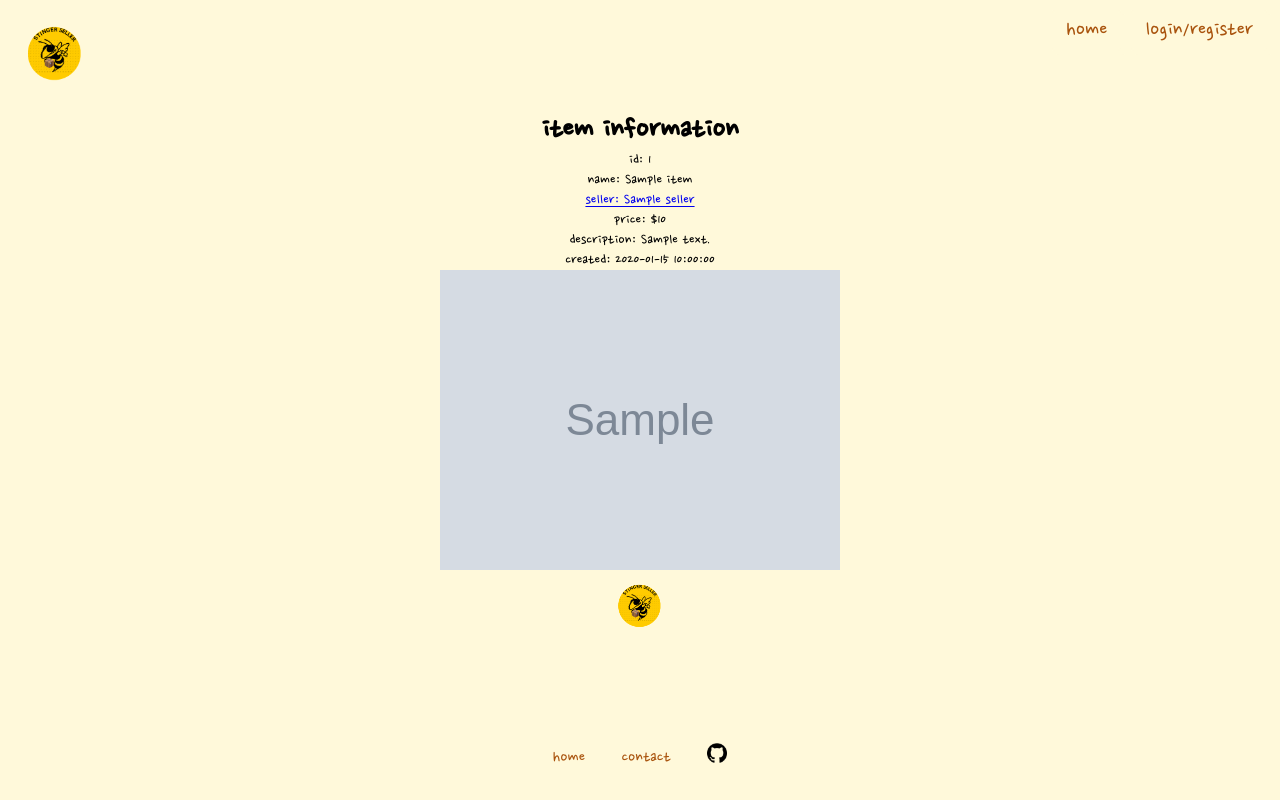
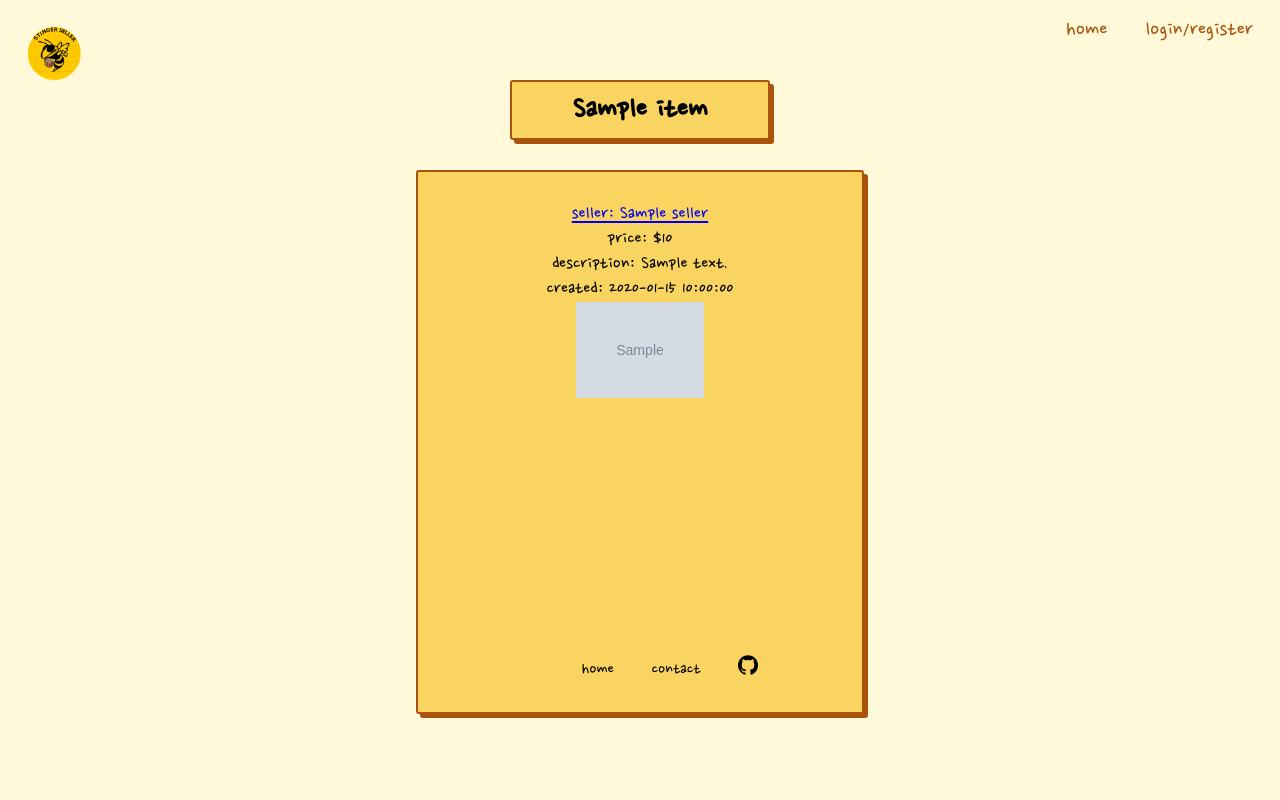
Before and after one commit to mika-okamoto/Stinger-Seller, a Flask app: template app/templates/item.html in a window 1280 px wide. Run offline with Flask 3, Linux system fonts and the light colour scheme; the template is opened without the code that fills it: most values are stand-ins (such as "Sample title", 1, 10 or a date in 2020); grey boxes marked "Sample" are stand-in pictures; parts of the project's set-up code (start-up, migrations or seed data) failed here and were passed over.

Commit message:
More styling

```diff
--- a/app/__init__.py
+++ b/app/__init__.py
@@ -7,16 +7,16 @@ import json
 
 from flask import Flask, render_template, send_from_directory, request, redirect, url_for, make_response, flash, g, jsonify
 
-import spacy
-from spacy import displacy
-import en_core_web_sm
+# import spacy
+# from spacy import displacy
+# import en_core_web_sm
 
 def create_app(test_config=None):
     users = {}
     payments = {}
 
     # activate spacy
-    nlp = spacy.load("en_core_web_sm")
+    # nlp = spacy.load("en_core_web_sm")
 
     # create and configure the app
     app = Flask(__name__, instance_relative_config=True)
--- a/app/static/css/index.css
+++ b/app/static/css/index.css
@@ -155,14 +155,17 @@
 
   .card-btn:hover {
     border: 2px solid var(--main-focus);
+    transition-duration: 200ms;
   }
 
   .card-btn:hover span {
     fill: var(--main-focus);
+    transition-duration: 200ms;
   }
 
   .card-img:hover {
     transform: scale(1.2);
+    transition-duration: 200ms;
   }
 
   /* .card-btn:active {
--- /dev/null
+++ b/app/static/css/item.css
@@ -0,0 +1,33 @@
+h1 {
+    position: relative;
+    top: -50px;
+    width: 20vw;
+    height: 6vh;
+    background-color: var(--main-color);
+    margin: 20px auto;
+    padding-top: 8px;
+    border: 2px solid var(--main-focus);
+    box-shadow: 4px 4px var(--main-focus);
+    border-radius: 3px;
+}
+
+.item-group {
+    position: relative;
+    top: -40px;
+    width: 30vw;
+    height: 60vh;
+    background-color: var(--main-color);
+    margin: 20px auto;
+    padding: 30px;
+    border: 2px solid var(--main-focus);
+    box-shadow: 4px 4px var(--main-focus);
+    border-radius: 3px;
+    font-size: var(--body-text);
+    overflow: hidden;
+    overflow-wrap: break-word;
+    hyphens: auto;
+}
+
+#item-img {
+    height: 20%;
+}
--- a/app/static/css/style.css
+++ b/app/static/css/style.css
@@ -60,13 +60,13 @@ li {
   box-shadow: 4px 4px var(--bg-color);
 }
 
-/* Change the color of links on hover */
 .top-bar a:hover {
   background-color: var(--main-color);
   color: var(--main-focus);
   border: 2px solid var(--main-focus);
   border-radius: 3px;
   box-shadow: 4px 4px var(--main-focus);
+  transition-duration: 200ms;
 }
 
 .logo-top {
@@ -90,7 +90,7 @@ li {
 
 /* Style the links inside the navigation bar */
 .bottom-bar a {
-  color: var(--main-focus);
+  color: black;
   text-align: center;
   padding: 5px 16px;
   text-decoration: none;
@@ -98,12 +98,11 @@ li {
   margin: auto;
 }
 
-/* Change the color of links on hover */
 .bottom-bar a:hover {
   color: var(--main-focus);
+  transition-duration: 200ms;
 }
 
-/* Add a color to the active/current link */
 .bottom-bar a.active {
   color: white;
 }
@@ -146,6 +145,11 @@ li {
   color: rgb(0, 0, 0);
 }
 
+.add:hover {
+  scale: 1.1;
+  transition-duration: 200ms;
+}
+
 .char1 { transform: rotate(-48deg); }
 .char2 { transform: rotate(-40deg); }
 .char3 { transform: rotate(-32deg); }
@@ -182,4 +186,5 @@ li {
 
 .checkbox-input:checked ~ .checkbox-text {
   font-weight: bold;
+  text-decoration: underline;
 }
--- a/app/templates/footer.html
+++ b/app/templates/footer.html
@@ -1,6 +1,6 @@
 <footer>
     <link rel="stylesheet" href="{{ url_for('static', filename= 'css/style.css') }}">
-    <img class="logo-bottom" id = "logo" src="{{ url_for('static', filename= 'images/logo.png') }}" height="20px" alt="Logo"/>
+    <!-- <img class="logo-bottom" id = "logo" src="{{ url_for('static', filename= 'images/logo.png') }}" height="20px" alt="Logo"/> -->
     <div class="bottom-bar">
         <!-- <img class="logo-bottom" id = "logo" src="{{ url_for('static', filename= 'images/logo.png') }}" height="20px" alt="Logo"/> -->
         <a href="/">home</a>
--- a/app/templates/item.html
+++ b/app/templates/item.html
@@ -4,26 +4,27 @@
     <meta charset="UTF-8">
     <meta name="viewport" content="width=device-width, initial-scale=1.0">
     <link rel="stylesheet" href="{{ url_for('static', filename= 'css/style.css') }}">
+    <link rel="stylesheet" href="{{ url_for('static', filename= 'css/item.css') }}">
     <link rel="preconnect" href="https://fonts.googleapis.com">
     <link rel="preconnect" href="https://fonts.gstatic.com" crossorigin>
     <link href="https://fonts.googleapis.com/css2?family=Nanum+Pen+Script&display=swap" rel="stylesheet">
-    <title>item page - stinger eeller</title>
+    <title>item page - stinger seller</title>
 </head>
 <body>
     {% include 'nav.html' %}
-    <h1>item information</h1>
-    <p>id: {{id}}</p>
-    <p>name: {{item["name"]}}</p>
+    <h1>{{item["name"]}}</h1>
+    <div class="item-group">
         <p><a href="{{url_for('seller_page', id=item['seller_id'])}}">seller: {{item["seller"]}}</a></p>
         <p>price: ${{item["price"]}}</p>
         <p>description: {{item["description"]}}</p>
         <p>created: {{item["created"]}}</p>
-    <img src="{{item["image"]}}">
+        <img id="item-img" src="{{item["image"]}}">
 
         {% if current_user and current_user == item["seller_id"] %}
         <form method="POST">
             <button type="submit" class="btn btn-primary">delete item</button>
         </form>
+    </div>
     {% endif %}
     {% include 'footer.html' %}
 </body>
```
Also changed, not shown: app/static/css/forms.css (+21 -2 lines), app/templates/login.html (+4 -3 lines). Lines whose indentation alone changed are shown as unchanged.
